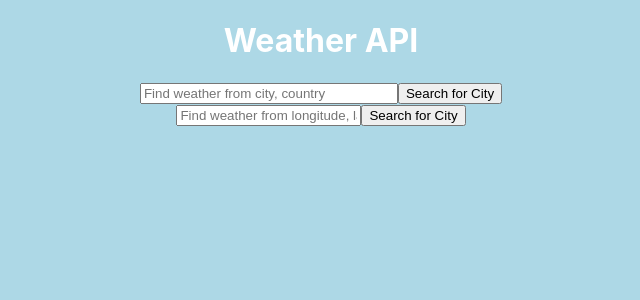
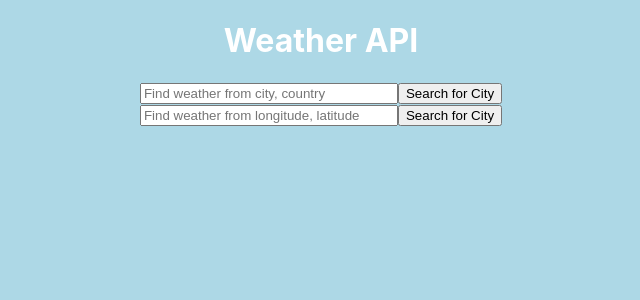
Before and after one commit to kevabra/ReactWeatherAPI, a React (Create React App) app: page / in a window 1280 px wide. Shown: the top 300 px of the page, without its empty margins (319-959 px from the left). Built offline with nearby package versions, Linux system fonts and the light colour scheme; no server answers.

Commit message:
Update App.css

```diff
--- a/src/App.css
+++ b/src/App.css
@@ -43,6 +43,10 @@ body {
   width: 250px;
 }
 
+#longitudeLatitude {
+  width: 250px;
+}
+
 #weatherBoxName {
   color: black;
 }
```
